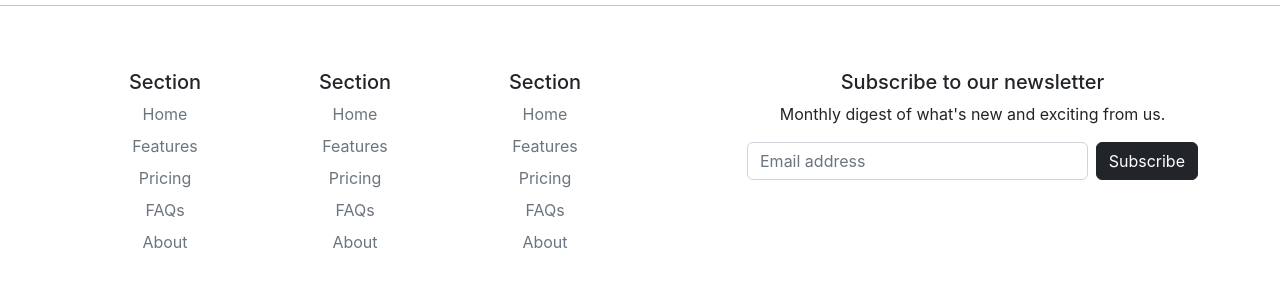
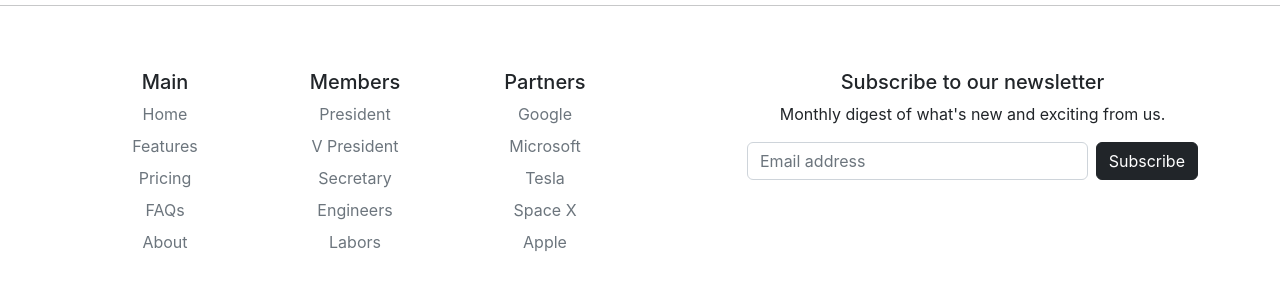
Before and after one commit to RonjayAcorda/ACT_02Acorda, a React (Create React App) app in the folder acordaapp01/: page / in a window 1280 px wide. Shown: the part 1844-2134 px from the top of the page. Built offline with nearby package versions, Linux system fonts and the light colour scheme.

Commit message:
Updated Landing Page 6/14/23

```diff
--- a/acordaapp01/src/components/Footer.js
+++ b/acordaapp01/src/components/Footer.js
@@ -3,7 +3,7 @@ function Footer() {
         <footer class="py-5 container">
     <div class="row">
       <div class="col-6 col-md-2 mb-3">
-        <h5>Section</h5>
+        <h5>Main</h5>
         <ul class="nav flex-column">
           <li class="nav-item mb-2"><a href="#" class="nav-link p-0 text-muted">Home</a></li>
           <li class="nav-item mb-2"><a href="#" class="nav-link p-0 text-muted">Features</a></li>
@@ -14,24 +14,24 @@ function Footer() {
       </div>
 
       <div class="col-6 col-md-2 mb-3">
-        <h5>Section</h5>
+        <h5>Members</h5>
         <ul class="nav flex-column">
-          <li class="nav-item mb-2"><a href="#" class="nav-link p-0 text-muted">Home</a></li>
-          <li class="nav-item mb-2"><a href="#" class="nav-link p-0 text-muted">Features</a></li>
-          <li class="nav-item mb-2"><a href="#" class="nav-link p-0 text-muted">Pricing</a></li>
-          <li class="nav-item mb-2"><a href="#" class="nav-link p-0 text-muted">FAQs</a></li>
-          <li class="nav-item mb-2"><a href="#" class="nav-link p-0 text-muted">About</a></li>
+          <li class="nav-item mb-2"><a href="#" class="nav-link p-0 text-muted">President</a></li>
+          <li class="nav-item mb-2"><a href="#" class="nav-link p-0 text-muted">V President</a></li>
+          <li class="nav-item mb-2"><a href="#" class="nav-link p-0 text-muted">Secretary</a></li>
+          <li class="nav-item mb-2"><a href="#" class="nav-link p-0 text-muted">Engineers</a></li>
+          <li class="nav-item mb-2"><a href="#" class="nav-link p-0 text-muted">Labors</a></li>
         </ul>
       </div>
 
       <div class="col-6 col-md-2 mb-3">
-        <h5>Section</h5>
+        <h5>Partners</h5>
         <ul class="nav flex-column">
-          <li class="nav-item mb-2"><a href="#" class="nav-link p-0 text-muted">Home</a></li>
-          <li class="nav-item mb-2"><a href="#" class="nav-link p-0 text-muted">Features</a></li>
-          <li class="nav-item mb-2"><a href="#" class="nav-link p-0 text-muted">Pricing</a></li>
-          <li class="nav-item mb-2"><a href="#" class="nav-link p-0 text-muted">FAQs</a></li>
-          <li class="nav-item mb-2"><a href="#" class="nav-link p-0 text-muted">About</a></li>
+          <li class="nav-item mb-2"><a href="#" class="nav-link p-0 text-muted">Google</a></li>
+          <li class="nav-item mb-2"><a href="#" class="nav-link p-0 text-muted">Microsoft</a></li>
+          <li class="nav-item mb-2"><a href="#" class="nav-link p-0 text-muted">Tesla</a></li>
+          <li class="nav-item mb-2"><a href="#" class="nav-link p-0 text-muted">Space X</a></li>
+          <li class="nav-item mb-2"><a href="#" class="nav-link p-0 text-muted">Apple</a></li>
         </ul>
       </div>
 
```
